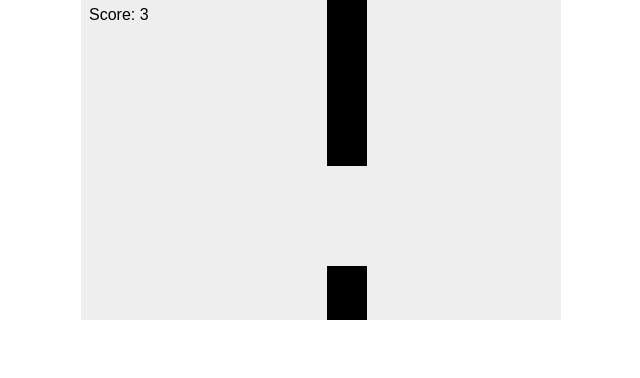
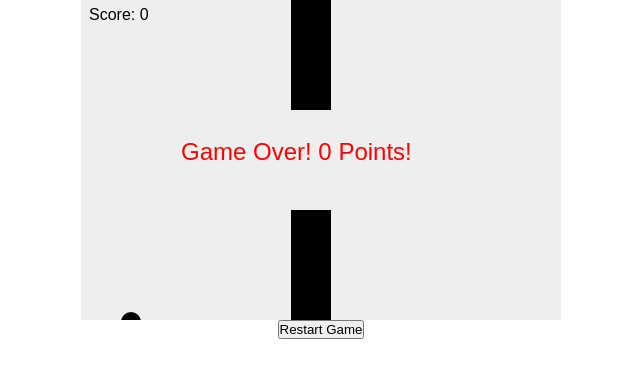
Before and after one commit to scott-mathews/scott-mathews.github.io, a plain HTML site: page flappybird.html in a window 1280 px wide. Shown: the whole page, without its empty margins (319-959 px from the left). Drawn offline with Linux system fonts and the light colour scheme.

Commit message:
Refining game

```diff
--- a/flappybird.html
+++ b/flappybird.html
@@ -5,13 +5,21 @@
     <style>
      * { padding: 0; margin: 0; }
      canvas { background: #eee; display: block; margin: 0 auto }
+     button { display:block; margin: 0 auto }
     </style>
   </head>
 
   <body>
     <canvas id="flappybirdCanvas" width="480" height="320"></canvas>
+    <button id="restart">Restart Game</button>
 
     <script>
+
+     rs = document.getElementById("restart")
+     rs.onclick=function(){
+       document.location.reload()
+     }
+
      var canvas = document.getElementById("flappybirdCanvas");
      var ctx = canvas.getContext("2d");
 
@@ -89,8 +97,9 @@
 
      // Game Over
      function gameOver () {
-       alert('Game Over! Score: ' + score)
-       document.location.reload()
+       ctx.font="24px Arial"
+       ctx.fillStyle="#FF0000"
+       ctx.fillText('Game Over! ' + score + ' Points!', canvas.width/2-140, canvas.height/2)
      }
 
      // Score
@@ -115,12 +124,15 @@
      function draw() {
        ctx.clearRect(0, 0, canvas.width, canvas.height);
 
+
        drawWalls();
+       drawBird();
+       drawScore();
+       if (!collide){
        moveWall();
-       drawBird();
        moveBird();
+       }
        checkScore();
-       drawScore();
 
        collisionDetection();
        if (collide) {
```
